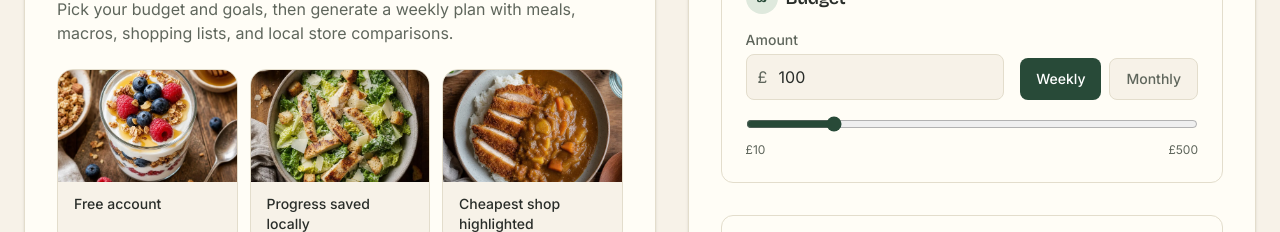
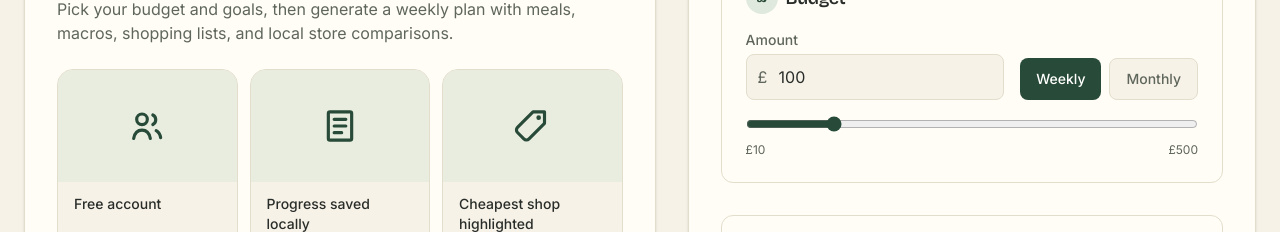
Before and after one commit to ibz-1234/meal-planner, a Next.js app: page /preview in a window 1280 px wide. Shown: the part 271-503 px from the top of the page. Built offline with nearby package versions, Linux system fonts and the light colour scheme; no server answers.

Commit message:
Replace preview feature tiles' mismatched food photos with icons
Co-Authored-By: Ibrahim Ghafoor <ibrahimg2023@icloud.com>

```diff
--- a/src/app/preview/page.tsx
+++ b/src/app/preview/page.tsx
@@ -1,9 +1,8 @@
 "use client";
 
-import Image from "next/image";
 import Link from "next/link";
 import PreferencesForm from "@/components/PreferencesForm";
-import { SAMPLE_IMAGES } from "@/lib/meal-images";
+import { IconUsers, IconNote, IconTag } from "@/lib/icons";
 
 export default function PreviewPage() {
   return (
@@ -22,22 +21,18 @@ export default function PreviewPage() {
           </p>
           <div className="mt-6 grid gap-3 sm:grid-cols-3">
             {[
-              "Free account",
-              "Progress saved locally",
-              "Cheapest shop highlighted",
-            ].map((item, idx) => (
+              { label: "Free account", Icon: IconUsers },
+              { label: "Progress saved locally", Icon: IconNote },
+              { label: "Cheapest shop highlighted", Icon: IconTag },
+            ].map(({ label, Icon }) => (
               <div
-                key={item}
+                key={label}
                 className="overflow-hidden rounded-2xl border border-card-border bg-background"
               >
-                <Image
-                  src={SAMPLE_IMAGES[idx]}
-                  alt={item}
-                  width={600}
-                  height={400}
-                  className="h-28 w-full object-cover"
-                />
-                <div className="px-4 py-3 text-sm font-medium">{item}</div>
+                <div className="flex h-28 items-center justify-center bg-secondary-light">
+                  <Icon className="h-10 w-10 text-primary" />
+                </div>
+                <div className="px-4 py-3 text-sm font-medium">{label}</div>
               </div>
             ))}
           </div>
```
